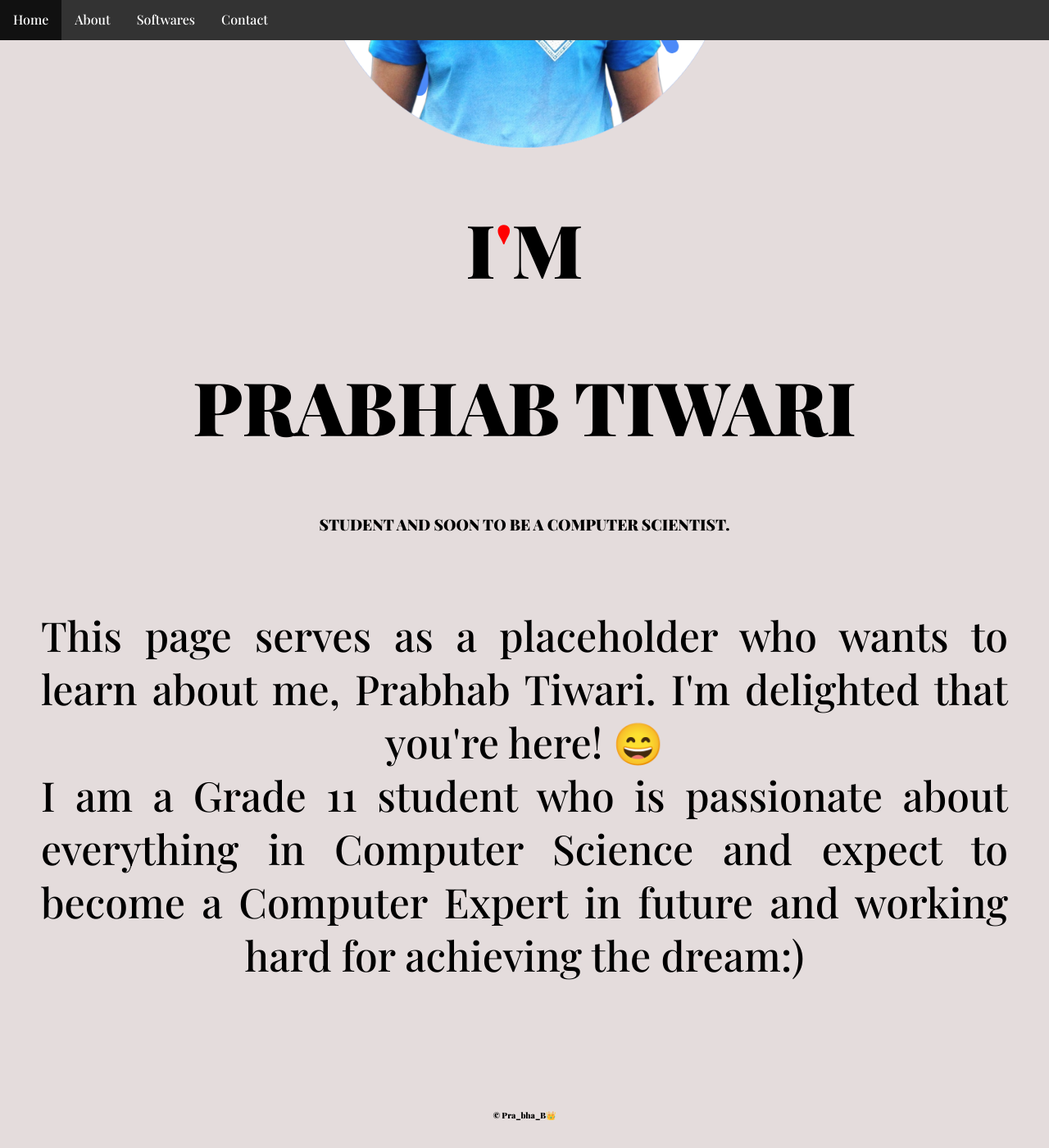
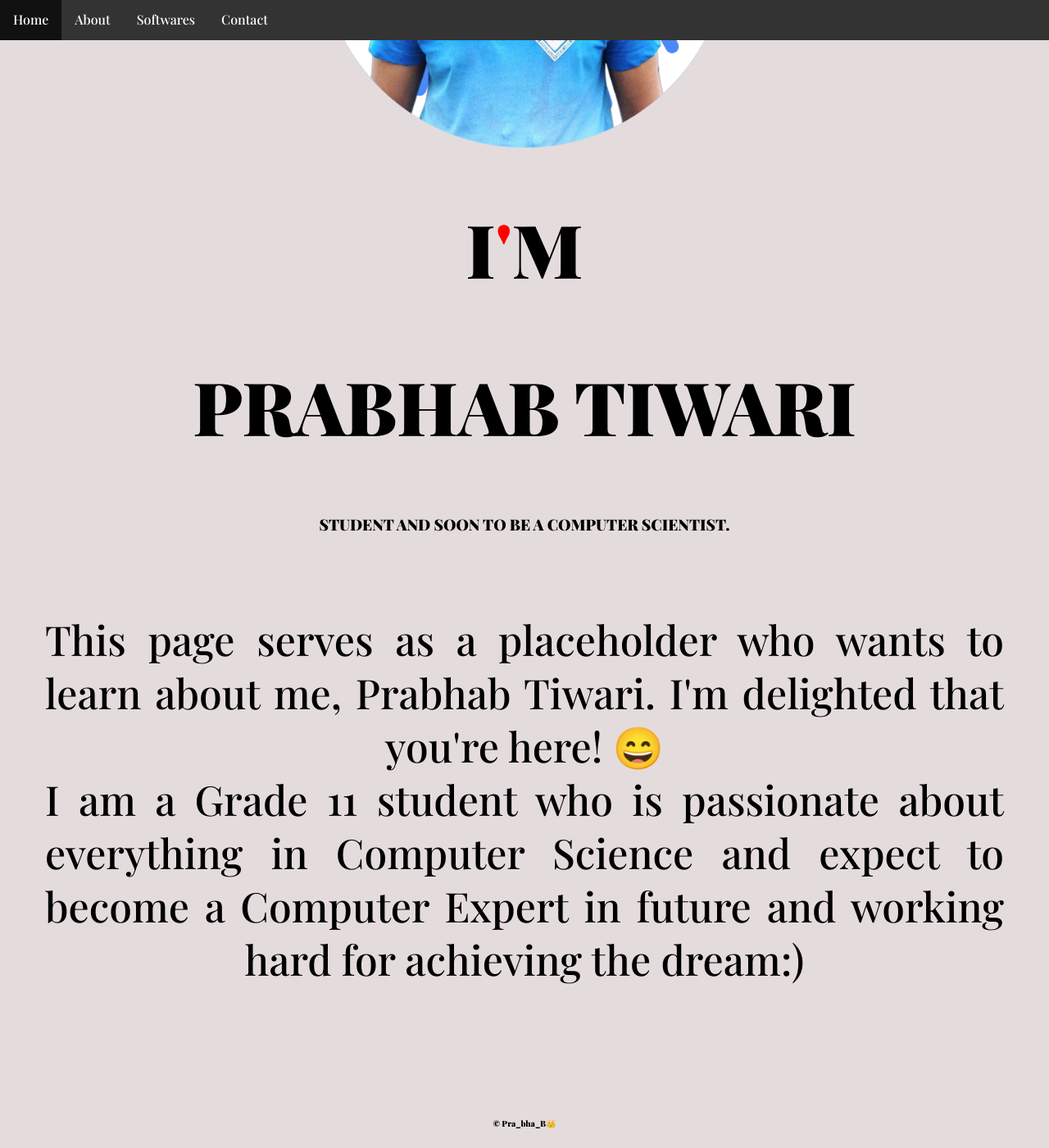
Before and after one commit to PrabhabTiwari/website, a Jekyll site: the page built from index.html, in a window 1280 px wide and 1400 px high, scrolled down 419 px. Shown: the whole window at 82% size. Built offline with Jekyll 4.4.1, drawn with Linux system fonts in a browser that asks for light colours.

Commit message:
Update index.html

```diff
--- a/index.html
+++ b/index.html
@@ -8,7 +8,7 @@ layout: base
 
 <style>
 p {
-  margin: 50px;
+  margin: 55px;
   text-align: justify;
 }
 
```
